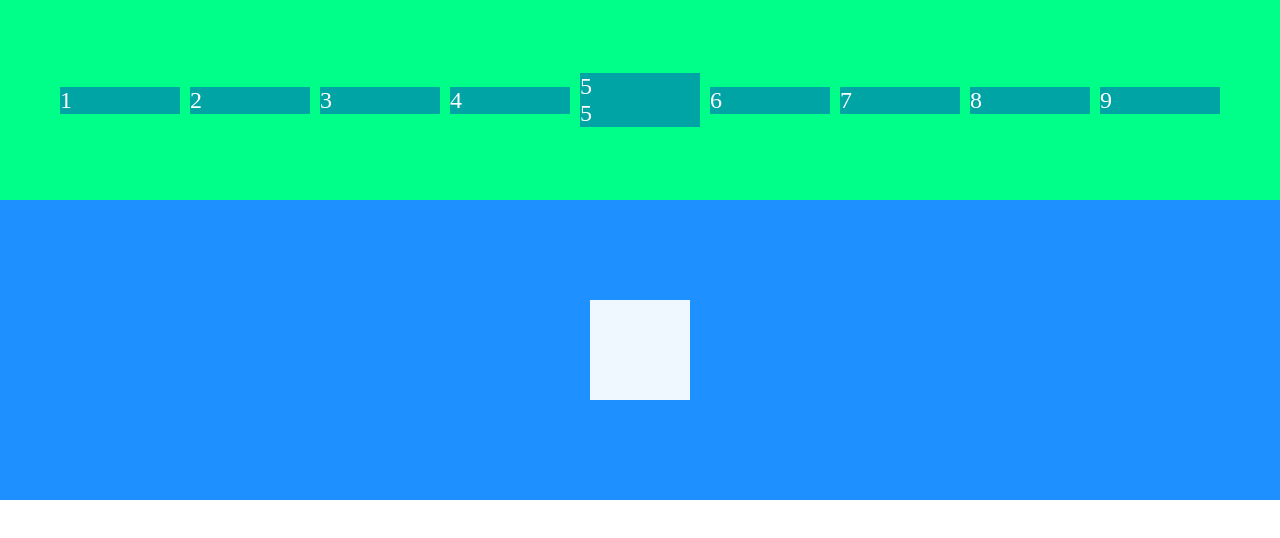
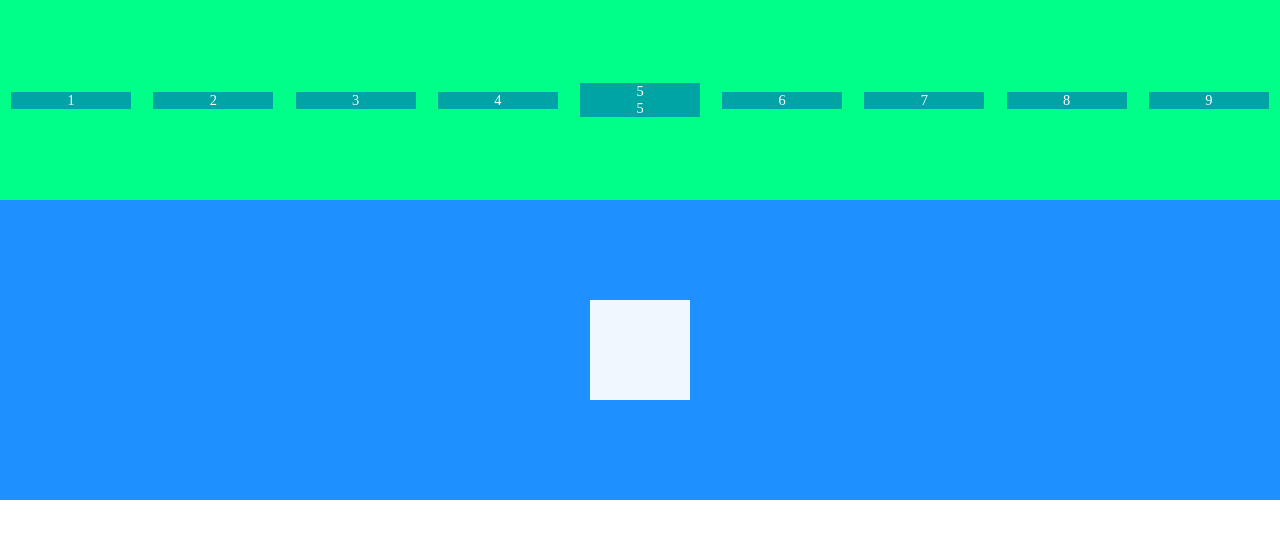
Before and after one commit to Gustavo-b017/Front-2-semestre, a plain HTML site: page aula/aula-3_23.2.24/flex.html in a window 1280 px wide. Drawn offline with Linux system fonts and the light colour scheme.

Commit message:
terminado aula flex

```diff
--- a/aula/aula-3_23.2.24/flex.css
+++ b/aula/aula-3_23.2.24/flex.css
@@ -44,8 +44,10 @@
     /* height: 80px; */
     background-color: #00a4a4;
     color: white;
-    font-size: 1.5rem;
-    margin: 5px;
+    /* rem- unidade de medida da font, 0.9 = 16px */
+    font-size: 0.9rem;
+    margin:  5px auto;
+    text-align: center;
 }
 
 .flex-center{
```
